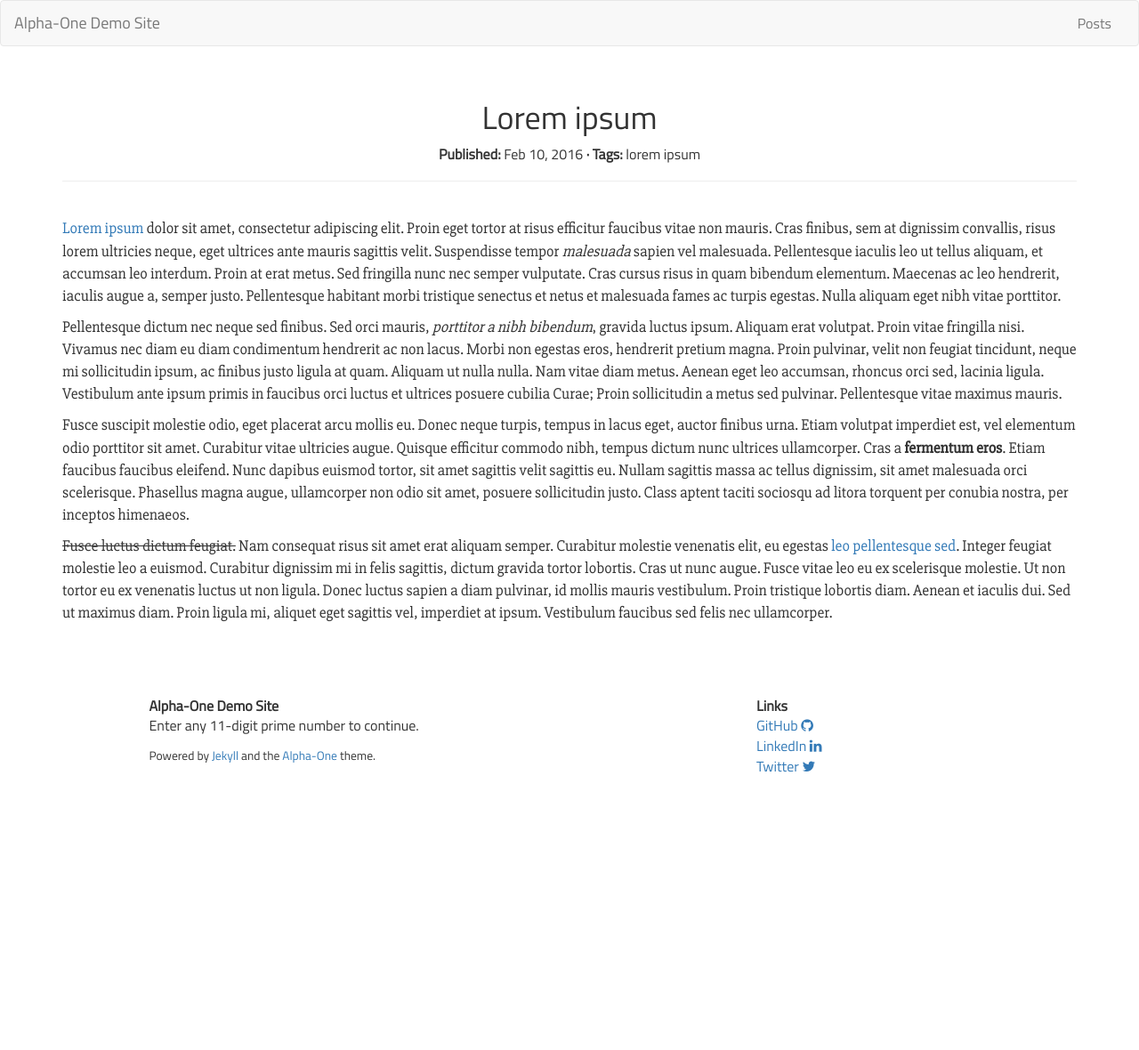
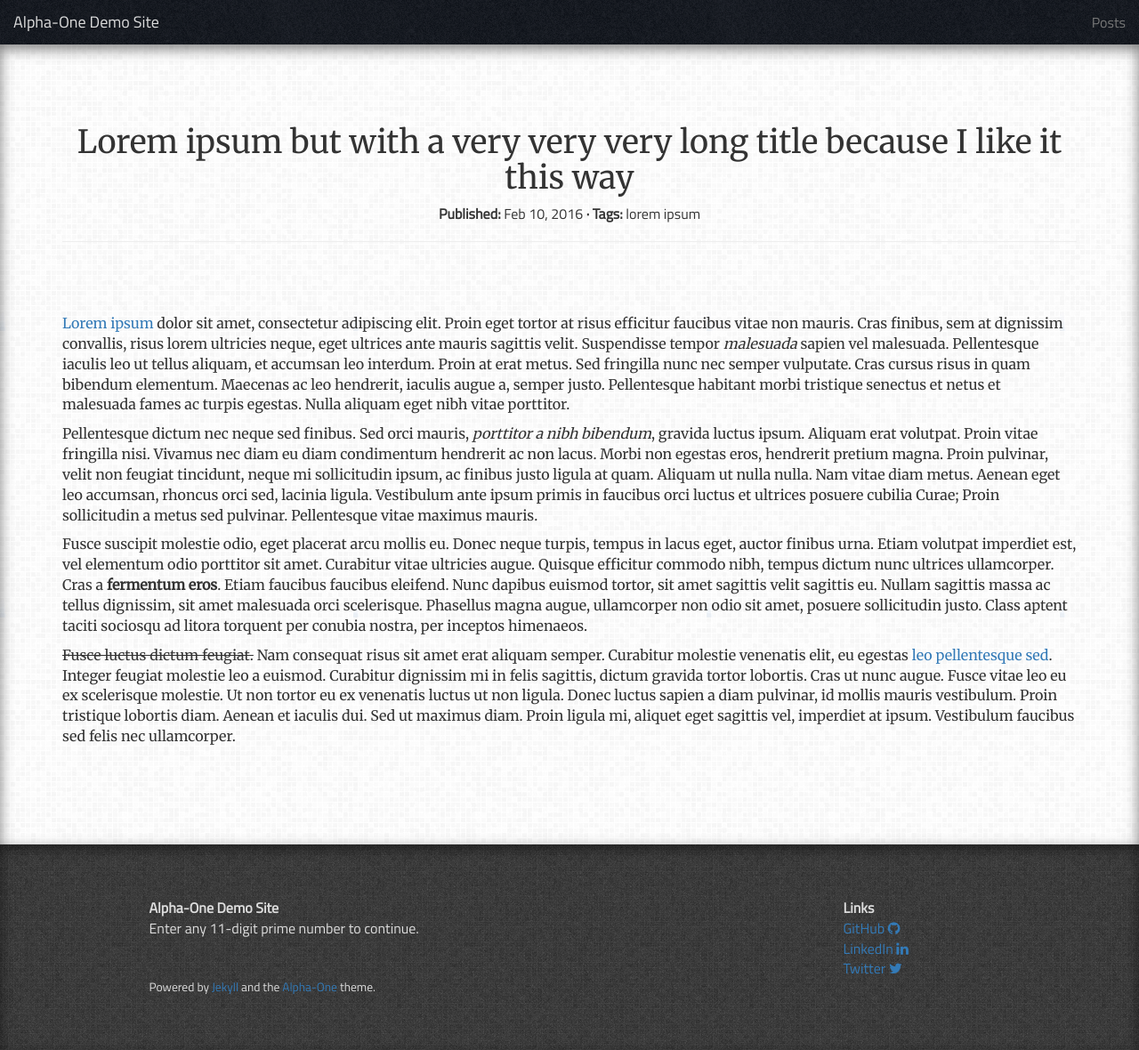
Before and after one commit to proudier/alpha-one, a Jekyll site: the page built from _posts/2016-02-10-lorem-ipsum-1.md, in a window 1280 px wide. Shown: the whole page at 89% size. Built offline with Jekyll 4.4.1, drawn with Linux system fonts in a browser that asks for light colours; nearby versions of some CDN libraries; before the commit the page ends 900 px from its top, so only the background shows below that.

Commit message:
improved design

```diff
--- a/_config.yml
+++ b/_config.yml
@@ -1,4 +1,5 @@
 title: "Alpha-One Demo Site"
+description: "A responsive theme for Jekyll"
 motto: "Enter any 11-digit prime number to continue."
 footer: 'Powered by <a href="https://jekyllrb.com/">Jekyll</a> and the <a href="https://github.com/proudier/alpha-one">Alpha-One</a> theme.'
 
--- a/_includes/footer.html
+++ b/_includes/footer.html
@@ -1,16 +1,16 @@
-        <div style="margin:80px" ></div>
-
-        <div class="page-footer">
+    <footer>
+        <div class="container">
             <div class="row">
                 <div class="col-md-1" ></div>
-                <div class="col-md-7" >
+                <div class="col-md-8" >
                     <b>{{ site.title }}</b>
                     <p>{{ site.motto }}</p>
+                    <p>&nbsp;</p>
                     {% if site.footer.size > 0 %}
                         <small>{{ site.footer }}</small>
                     {% endif %}
                 </div>
-                <div class="col-md-4">
+                <div class="col-md-3">
                     <b>Links</b>
                     <ul class="list-unstyled">
                         {% if site.github_username.size > 0 %}
@@ -26,6 +26,6 @@
                 </div>
             </div>
         </div>
-    </div>
+    </footer>
 </body>
 </html>
--- a/_includes/header.html
+++ b/_includes/header.html
@@ -11,10 +11,13 @@
             {{ site.title }}
         {% endif %}
     </title>
-    <meta name="description" content="Pierre Roudier's personnal website">
+{% if site.description.size > 0 %}
+    <meta name="description" content="{{ site.description }}">
+{% endif %}
     <meta name="viewport" content="width=device-width, initial-scale=1">
 
-    <link rel="stylesheet" href='https://fonts.googleapis.com/css?family=Slabo+27px|Titillium+Web|Work+Sans:200,400'>
+    <!-- JS and CSS are fetch now to prevent FOUC -->
+    <link rel="stylesheet" href='https://fonts.googleapis.com/css?family=Merriweather|Titillium+Web'>
     <link rel="stylesheet" href="https://maxcdn.bootstrapcdn.com/font-awesome/4.6.3/css/font-awesome.min.css" integrity="sha384-T8Gy5hrqNKT+hzMclPo118YTQO6cYprQmhrYwIiQ/3axmI1hQomh7Ud2hPOy8SP1" crossorigin="anonymous">
     <link rel="stylesheet" href="https://maxcdn.bootstrapcdn.com/bootstrap/3.3.7/css/bootstrap.min.css" integrity="sha384-BVYiiSIFeK1dGmJRAkycuHAHRg32OmUcww7on3RYdg4Va+PmSTsz/K68vbdEjh4u" crossorigin="anonymous">
     <link rel="stylesheet" href="{{ "alpha-one.css" | relative_url }}">
@@ -33,7 +36,7 @@
 
 <body>
     <nav class="navbar navbar-default">
-        <div class="container-fluid">
+<!--         <div class="container"> -->
             <div class="navbar-header">
                 <button type="button" class="navbar-toggle collapsed" data-toggle="collapse" data-target="#navbar-collapse-1">
                     <span class="sr-only">Toggle navigation</span>
@@ -80,7 +83,5 @@
 {% endcomment %}
                 </ul>
             </div>
-        </div>
-     </nav>
-
-     <div class="container">
+<!--         </div> -->
+    </nav>
--- a/_layouts/default.html
+++ b/_layouts/default.html
@@ -1,5 +1,9 @@
 {% include header.html %}
 
-{{ content | markdownify }}
+<article>
+    <div class="container">
+        {{ content | markdownify }}
+    </div>
+</article>
 
 {% include footer.html %}
--- a/_layouts/post.html
+++ b/_layouts/post.html
@@ -1,8 +1,10 @@
 {% include header.html %}
 
+<article>
+    <div class="container">
         <div class="page-header text-center">
             <h1>{{ page.title }}</h1>
-    <p class="text-center">
+            <p class="text-center subtitle">
                 <strong>Published: </strong> {{ page.date | date: "%b %-d, %Y" }}
                 {% if page.tags.size > 0 %}
                     <strong>· Tags: </strong>
@@ -13,11 +15,12 @@
             </p>
         </div>
 
-
-<div style="margin:40px" ></div>
+        <div style="padding:30px" ></div>
 
         <div class="content">
             {{ content | markdownify}}
         </div>
+    </div>
+</article>
 
 {% include footer.html %}
--- a/_posts/2016-02-10-lorem-ipsum-1.md
+++ b/_posts/2016-02-10-lorem-ipsum-1.md
@@ -1,6 +1,6 @@
 ---
 layout: post
-title:  "Lorem ipsum"
+title:  "Lorem ipsum but with a very very very long title because I like it this way"
 tags:
 - lorem
 - ipsum
--- a/alpha-one.css
+++ b/alpha-one.css
@@ -1,34 +1,61 @@
 body {
     font-family: 'Titillium Web';
     font-size: 1.6em;
+    margin: 0px;
+    background-image: url("wild_oliva.png");
+    background-attachment: fixed;
 }
 
 nav {
-    margin-bottom: 80px;
+    background-image: url("blackmamba.png");
+    background-attachment: fixed;
 }
 
-footer.page-footer {
-    font-family: 'Titillium Web';
-    margin-top: 80px;
+.navbar {
+    border-radius: 0px;
 }
 
-h1 {
-/*    font-family: 'Work sans'; */
-    font-weight: 400;
+.navbar-default {
+    margin: 0px;
+    border: 0px;
 }
 
-.content > * {
-    font-size: 1.1em;
-    font-family: 'Slabo 27px';
+.navbar-default .navbar-brand {
+    color: #dddddd;
+}
+
+
+.subtitle {
+    font-family: 'Titillium Web';
+}
+
+article > * {
+    font-family: 'Merriweather';
+}
+
+article {
+    padding-top: 50px;
+    padding-bottom: 100px;
+    background-image: url("grey.png");
+    box-shadow: inset 0px 5px 15px 0px rgba(0,0,0,0.5);
+}
+
+footer {
+    padding-top: 60px;
+    padding-bottom: 60px;
+    color: #dddddd;
+    box-shadow: inset 0px 5px 15px 0px rgba(0,0,0,0.5);
 }
 
 a {
     transition: color 0.25s ease;
 }
+
 a:hover, a:focus {
     color: #6dd4b1;
     text-decoration: none;
 }
+
 
 
 
```
Also changed, not shown: alpha-one.gemspec, blackmamba.png (added), grey.png (added), wild_oliva.png (added). Lines whose indentation alone changed are shown as unchanged.
